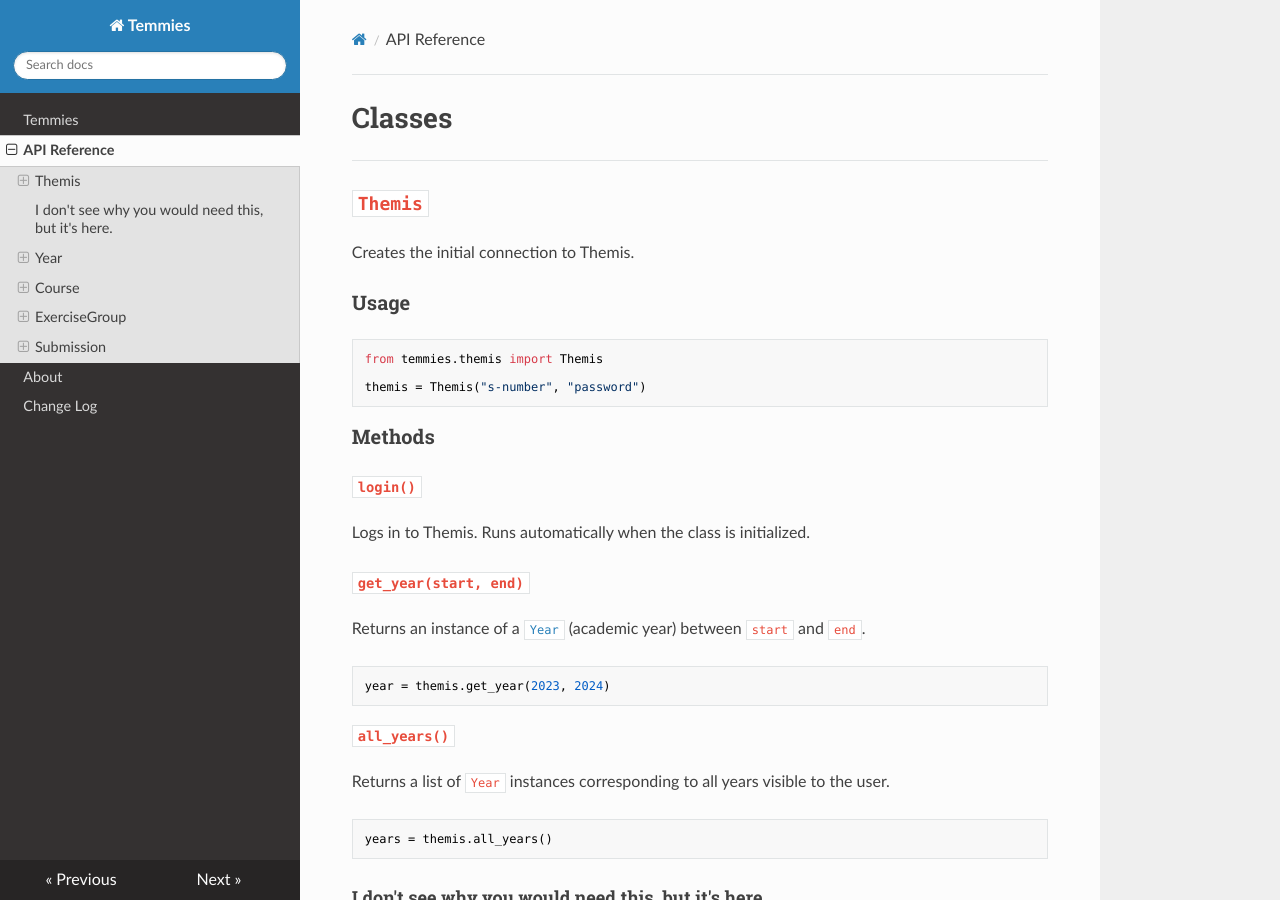
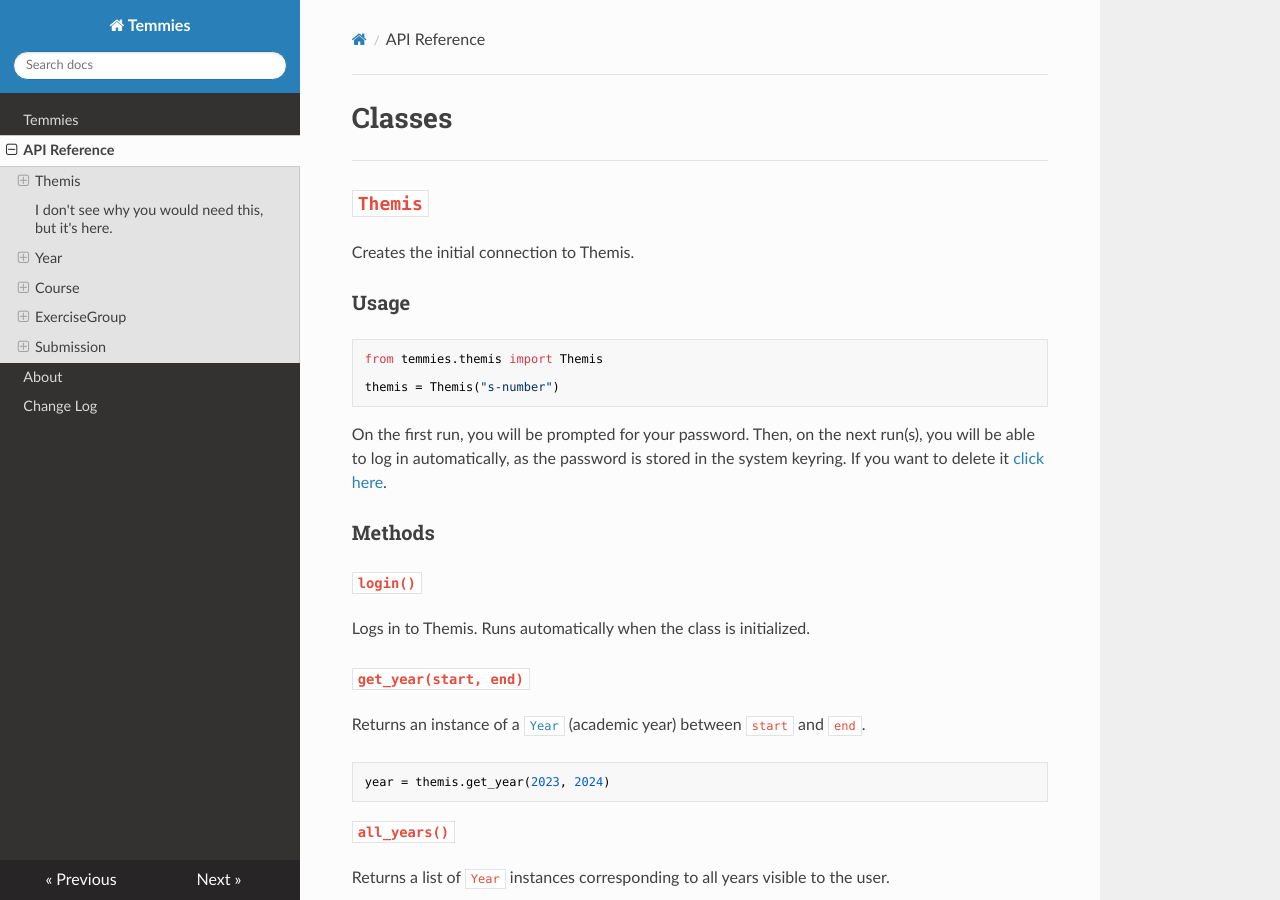
Before and after one commit to Code-For-Groningen/temmies, an MkDocs documentation site: the page built from docs/api.md, in a window 1280 px wide and 900 px high. Built offline with MkDocs 1.6.1, drawn with Linux system fonts in a browser that asks for light colours; nearby versions of some CDN libraries.

Commit message:
Updated changelog and doc with new password storage method

````diff
--- a/docs/api.md
+++ b/docs/api.md
@@ -8,8 +8,10 @@
 ```python
 from temmies.themis import Themis
 
-themis = Themis("s-number", "password")
+themis = Themis("s-number")
 ```
+
+On the first run, you will be prompted for your password. Then, on the next run(s), you will be able to log in automatically, as the password is stored in the system keyring. If you want to delete it [click here](https://www.google.com/search?hl=en&q=delete%20a%20password%20from%20keyring).
 
 ### Methods
 #### `login()`
````
Also changed, not shown: docs/changelog.md (+1 -1 lines).
